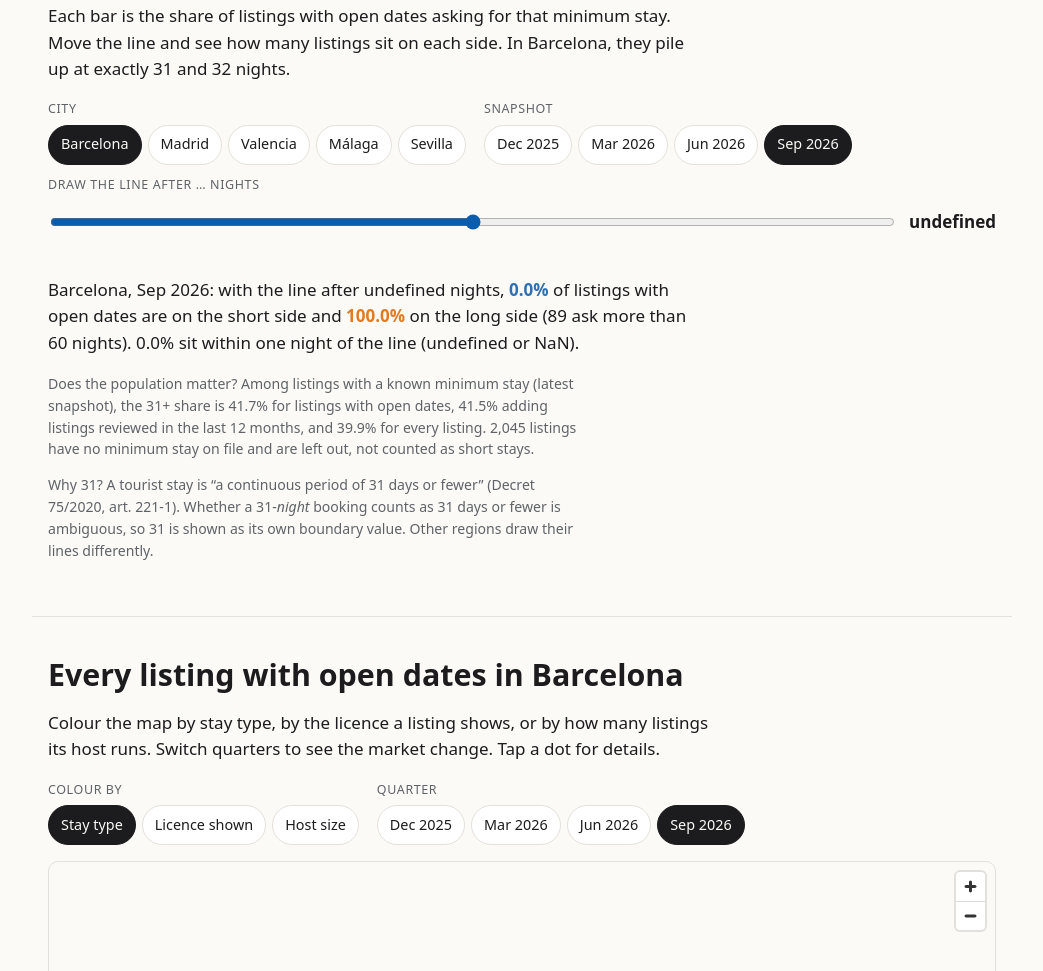
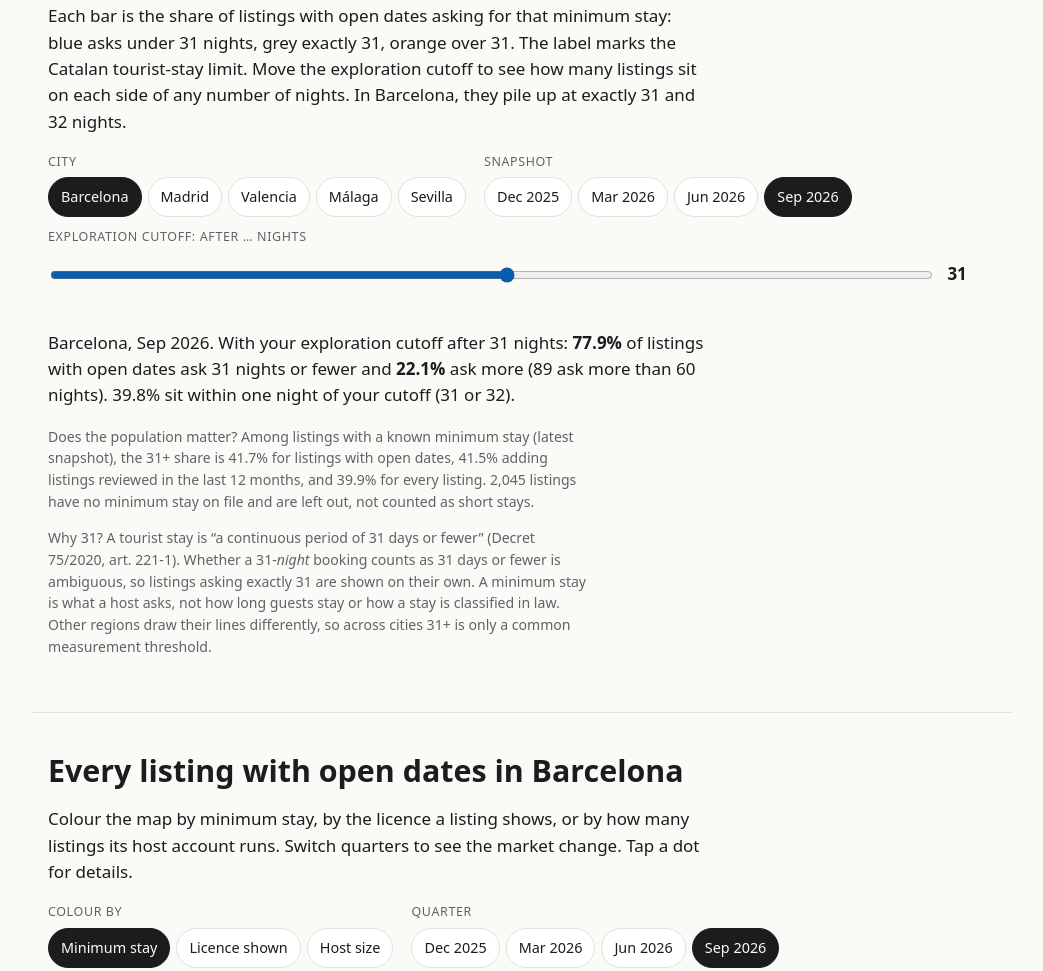
Before and after one commit to renzorico/spain-housing-str-analysis, a website built with Vite: page site/index.html in a window 1280 px wide. Shown: the part 612-1583 px from the top of the page, without its empty margins (118-1161 px from the left). Built offline with nearby package versions, Linux system fonts and the light colour scheme; no server answers; what @observablehq/plot would draw is missing.

Commit message:
minimum-stay labels on the site: under 31, exactly 31, over 31; fixed legal limit, labelled exploration cutoff

```diff
--- a/site/index.html
+++ b/site/index.html
@@ -34,10 +34,11 @@
       <p class="kicker">Barcelona · Madrid · Valencia · Málaga · Sevilla · Dec 2025 – Sep 2026</p>
       <h1>The 31-night line</h1>
       <p class="lede">
-        In Catalonia, a stay of 31 days or fewer in a tourist flat needs a tourist licence. Longer
-        stays are seasonal lets, under different rules. This page looks at where Airbnb listings sit
-        against that line, and against the other housing rules in force. It reports what the data
-        shows, and what it cannot show. It takes no position on the rules.
+        In Catalonia, a tourist flat is let for stays of 31 days or fewer; the rules treat longer
+        stays differently. This page looks at where Airbnb listings' minimum stays sit against that
+        number, and against the other housing rules in force. A minimum stay is a setting a host
+        chooses, not a contract, an actual stay or a legal finding. The page reports what the data
+        shows and what it cannot show.
       </p>
       <div class="stats" id="hero-stats" aria-live="polite"></div>
     </header>
@@ -46,9 +47,10 @@
       <section id="nights" aria-labelledby="nights-title">
         <h2 id="nights-title">Where would you draw the line?</h2>
         <p>
-          Each bar is the share of listings with open dates asking for that minimum stay. Move the line and
-          see how many listings sit on each side. In Barcelona, they pile up at exactly 31 and 32
-          nights.
+          Each bar is the share of listings with open dates asking for that minimum stay: blue
+          asks under 31 nights, grey exactly 31, orange over 31. The label marks the Catalan
+          tourist-stay limit. Move the exploration cutoff to see how many listings sit on each
+          side of any number of nights. In Barcelona, they pile up at exactly 31 and 32 nights.
         </p>
         <div class="controls" id="nights-controls"></div>
         <div class="chart" id="nights-chart" role="img"></div>
@@ -56,16 +58,18 @@
         <p class="note" id="nights-robustness"></p>
         <p class="note">
           Why 31? A tourist stay is “a continuous period of 31 days or fewer” (Decret 75/2020, art.
-          221-1). Whether a 31-<em>night</em> booking counts as 31 days or fewer is ambiguous, so 31
-          is shown as its own boundary value. Other regions draw their lines differently.
+          221-1). Whether a 31-<em>night</em> booking counts as 31 days or fewer is ambiguous, so
+          listings asking exactly 31 are shown on their own. A minimum stay is what a host asks,
+          not how long guests stay or how a stay is classified in law. Other regions draw their
+          lines differently, so across cities 31+ is only a common measurement threshold.
         </p>
       </section>
 
       <section id="map-section" aria-labelledby="map-title">
         <h2 id="map-title">Every listing with open dates in Barcelona</h2>
         <p>
-          Colour the map by stay type, by the licence a listing shows, or by how many listings its
-          host runs. Switch quarters to see the market change. Tap a dot for details.
+          Colour the map by minimum stay, by the licence a listing shows, or by how many listings its
+          host account runs. Switch quarters to see the market change. Tap a dot for details.
         </p>
         <div class="controls" id="map-controls"></div>
         <div class="map-wrap">
@@ -90,8 +94,9 @@
         <div class="chart" id="flows-chart" role="img"></div>
         <h3>Is Barcelona different?</h3>
         <p>
-          Month-plus listings (31+ nights) left faster than tourist ones in Barcelona. Catalonia
-          extended its rent cap to seasonal lets on 1 January 2026, so the obvious question is
+          Month-plus listings (31+ nights) were more likely than shorter-stay ones to be absent from the
+          later scrape in Barcelona. Catalonia
+          extended its rent limit to seasonal lets on 1 January 2026, so the obvious question is
           whether the law explains it. The check: the same gap in cities where that law does not
           apply, with uncertainty that allows for one operator withdrawing many listings at once.
         </p>
@@ -139,8 +144,8 @@
         <div class="chart" id="register-chart" role="img"></div>
         <p class="note">
           One dot per neighbourhood, September 2026. Dots above the diagonal have more
-          listings with open dates than registered flats. Colour shows the share of listings asking 31+ nights,
-          which need no tourist licence. Grey dots have no listings.
+          listings with open dates than registered flats. Colour shows the share of listings asking 31+ nights;
+          a minimum stay is a setting, not proof of how a flat is let. Grey dots have no listings.
         </p>
         <p class="note" id="register-reconciliation"></p>
       </section>
@@ -149,7 +154,7 @@
         <h2 id="rents-title">What rents did</h2>
         <p>
           The average monthly rent of new leases in Barcelona, from the deposits landlords lodge
-          with the Catalan housing agency. Dashed lines mark when the rent cap and its extension
+          with the Catalan housing agency. Dashed lines mark when the rent limit and its extension
           to seasonal lets started.
         </p>
         <div class="controls" id="rents-controls"></div>
--- a/site/src/cities.ts
+++ b/site/src/cities.ts
@@ -23,7 +23,7 @@ const MEASURES: Record<Measure, MeasureInfo> = {
   share_month_plus: {
     label: "31+ nights",
     axis: `% of ${POPULATION} asking 31+ nights →`,
-    note: "Month-plus listings are a neutral, city-independent measure: the legal tourist/seasonal line differs between regions.",
+    note: "31+ nights is a common measurement threshold, not a legal rule shared by every region: the legal lines differ between regions.",
   },
   share_31_nights: {
     label: "Exactly 31",
--- a/site/src/data.ts
+++ b/site/src/data.ts
@@ -52,7 +52,7 @@ export interface Meta {
   observation_window: [string, string];
   post_observation_developments: LaterDevelopment[];
   context_events: Record<string, string>;
-  max_tourist_nights: number;
+  stay_line_nights: number;
   sources: Source[];
   caveats: string[];
 }
@@ -169,7 +169,8 @@ export interface Register {
   neighbourhood_reconciliation: NeighbourhoodReconciliation;
 }
 
-export const BANDS = ["tourist", "boundary", "seasonal"] as const;
+// Minimum stay asked, against the 31-night line. Observed settings, not legal classes.
+export const BANDS = ["under_31", "exactly_31", "over_31"] as const;
 export type Band = (typeof BANDS)[number];
 
 /** Where one snapshot's listings with open dates were in a later snapshot. */
--- a/site/src/flows.ts
+++ b/site/src/flows.ts
@@ -6,9 +6,9 @@ import { BANDS, CITIES, CITY_LABELS, type Band, type City, type CityRow, type Tr
 import { cssVar, el, formatInt, formatPct, formatQuarter, POPULATION, requireElement, segmented } from "./ui";
 
 const BAND_LABELS: Record<Band, string> = {
-  tourist: "Tourist (<31)",
-  boundary: "Boundary (31)",
-  seasonal: "Seasonal (>31)",
+  under_31: "Under 31",
+  exactly_31: "Exactly 31",
+  over_31: "Over 31",
 };
 
 const OUTCOMES = ["same band", "other band", "listed, no open dates", "absent from later scrape"] as const;
--- a/site/src/levers.ts
+++ b/site/src/levers.ts
@@ -66,7 +66,7 @@ function dataShows(id: string, { meta, register, rents, trends, cities }: Inputs
       if (!first || !second || !last || barcelona === undefined || others.length === 0) return "";
       return (
         `${formatPct(barcelona, 0)} of Barcelona's ${POPULATION} ask 31+ nights, vs ${Math.round(Math.min(...others))}–${Math.round(Math.max(...others))}% in ${CITIES.filter((c) => c !== "barcelona").map((c) => CITY_LABELS[c]).join(", ")}. ` +
-        `Seasonal-band listings went from ${formatInt(first.bands.seasonal)} (${formatQuarter(first.snapshot)}) to ${formatInt(second.bands.seasonal)} (${formatQuarter(second.snapshot)}) and ${formatInt(last.bands.seasonal)} (${formatQuarter(last.snapshot)}). ` +
+        `Listings asking over 31 nights went from ${formatInt(first.bands.over_31)} (${formatQuarter(first.snapshot)}) to ${formatInt(second.bands.over_31)} (${formatQuarter(second.snapshot)}) and ${formatInt(last.bands.over_31)} (${formatQuarter(last.snapshot)}). ` +
         `Month-plus listings were clearly more likely than shorter-stay ones to be absent from the later scrape in ${clearGapCities.length} of 5 cities (${clearGapCities.join(", ")}; host-account intervals above zero), and Barcelona's gap cannot be told apart from any other city's.`
       );
     }
--- a/site/src/main.ts
+++ b/site/src/main.ts
@@ -109,7 +109,7 @@ async function main(): Promise<void> {
   const [meta, nights, cities, register] = await Promise.all([loadMeta(), loadNights(), loadCities(), loadRegister()]);
   renderHeroStats(cities, register);
   renderFooter(meta);
-  initNightsChart(nights, meta.max_tourist_nights, cities);
+  initNightsChart(nights, meta.stay_line_nights, cities);
   loadMapWhenNear(meta.snapshots.barcelona);
 
   // The sections below the map: small files, loaded together.
--- a/site/src/map.ts
+++ b/site/src/map.ts
@@ -29,9 +29,9 @@ interface Category {
 // Legend order and colours per mode, keyed by the code in the export.
 const CATEGORIES: Record<ColourMode, Record<string, Category>> = {
   band: {
-    tourist: { label: "Tourist (< 31 nights)", colourVar: "--tourist" },
-    boundary: { label: "Boundary (31 nights)", colourVar: "--boundary" },
-    seasonal: { label: "Seasonal (> 31 nights)", colourVar: "--seasonal" },
+    under_31: { label: "Under 31 nights", colourVar: "--tourist" },
+    exactly_31: { label: "Exactly 31 nights", colourVar: "--boundary" },
+    over_31: { label: "Over 31 nights", colourVar: "--seasonal" },
   },
   licence: {
     tourist_flat: { label: "Tourist licence", colourVar: "--tourist" },
@@ -55,7 +55,7 @@ const CATEGORIES: Record<ColourMode, Record<string, Category>> = {
 const PROPERTY: Record<ColourMode, "b" | "l" | "h"> = { band: "b", licence: "l", host: "h" };
 
 const MODE_OPTIONS: { value: ColourMode; label: string }[] = [
-  { value: "band", label: "Stay type" },
+  { value: "band", label: "Minimum stay" },
   { value: "licence", label: "Licence shown" },
   { value: "host", label: "Host size" },
 ];
--- a/site/src/nightsChart.ts
+++ b/site/src/nightsChart.ts
@@ -1,9 +1,11 @@
-// "Where would you draw the line?" - minimum-stay distribution with a
-// movable legal line.
+// "Where would you draw the line?" - minimum-stay distribution. Bars are
+// coloured by what listings ask (under / exactly / over the 31-night limit),
+// the legal limit is a fixed marker, and the reader's own cutoff is a
+// separate, labelled exploration line.
 import * as Plot from "@observablehq/plot";
 
 import { mountChart, plotStyle } from "./charts";
-import { CITIES, CITY_LABELS, type City, type CityRow, type NightsRow } from "./data";
+import { CITIES, CITY_LABELS, type Band, type City, type CityRow, type NightsRow } from "./data";
 import { cssVar, el, formatInt, formatPct, POPULATION, requireElement, segmented } from "./ui";
 
 const MAX_NIGHTS_SHOWN = 60; // longer minimum stays are summarised in the readout
@@ -15,10 +17,10 @@ interface Bar {
   listings: number;
   share: number;
   medianPrice: number | null;
-  side: "tourist" | "seasonal";
+  band: Band;
 }
 
-export function initNightsChart(rows: NightsRow[], legalLine: number, cities: CityRow[]): void {
+export function initNightsChart(rows: NightsRow[], stayLine: number, cities: CityRow[]): void {
   const chart = requireElement<HTMLDivElement>("nights-chart");
   const controls = requireElement<HTMLDivElement>("nights-controls");
   const readout = requireElement<HTMLParagraphElement>("nights-readout");
@@ -28,8 +30,10 @@ export function initNightsChart(rows: NightsRow[], legalLine: number, cities: Ci
 
   let city: City = "barcelona";
   let round = roundsFor(city).at(-1) ?? "";
-  let line = legalLine;
+  let cutoff = stayLine; // the reader's exploration cutoff; starts at the legal limit
   let render = () => {}; // replaced by mountChart below
+
+  const bandOf = (nights: number): Band => (nights < stayLine ? "under_31" : nights === stayLine ? "exactly_31" : "over_31");
 
   function bars(): { shown: Bar[]; total: number; beyond: number } {
     const selected = rows.filter((r) => r.city === city && r.round === round);
@@ -41,7 +45,7 @@ export function initNightsChart(rows: NightsRow[], legalLine: number, cities: Ci
         listings: r.listings,
         share: (r.listings / total) * 100,
         medianPrice: r.median_price,
-        side: r.nights <= line ? ("tourist" as const) : ("seasonal" as const),
+        band: bandOf(r.nights),
       }));
     const beyond = selected.filter((r) => r.nights > MAX_NIGHTS_SHOWN).reduce((sum, r) => sum + r.listings, 0);
     return { shown, total, beyond };
@@ -68,20 +72,31 @@ export function initNightsChart(rows: NightsRow[], legalLine: number, cities: Ci
         label: "minimum stay (nights) →",
         type: "band",
         domain: Array.from({ length: MAX_NIGHTS_SHOWN }, (_, i) => i + 1),
-        // Label 1, the line itself, and round numbers that are not so close
-        // to the line that the labels collide.
+        // Label 1, the legal limit, the cutoff, and round numbers that are not
+        // so close to either that the labels collide.
         tickFormat: (n: number) =>
-          n === 1 || n === line || (n % tickStep === 0 && Math.abs(n - line) > 2) ? String(n) : "",
+          n === 1 ||
+          n === stayLine ||
+          n === cutoff ||
+          (n % tickStep === 0 && Math.abs(n - stayLine) > 2 && Math.abs(n - cutoff) > 2)
+            ? String(n)
+            : "",
         padding: 0.12,
       },
       y: { label: `↑ % of ${POPULATION}`, grid: true, nice: true },
       color: {
-        domain: ["tourist", "seasonal"],
-        range: [cssVar("--tourist"), cssVar("--seasonal")],
+        domain: ["under_31", "exactly_31", "over_31"],
+        range: [cssVar("--tourist"), cssVar("--boundary"), cssVar("--seasonal")],
       },
       marks: [
-        Plot.barY(shown, { x: "nights", y: "share", fill: "side" }),
-        Plot.ruleX([line], {
+        Plot.barY(shown, { x: "nights", y: "share", fill: "band" }),
+        // Fixed: the Catalan tourist-stay limit (what it means is explained under the chart).
+        Plot.text(
+          shown.filter((b) => b.nights === stayLine),
+          { x: "nights", y: "share", text: () => `Catalan tourist-stay limit: ${stayLine} days →`, textAnchor: "end", dx: -6, fill: cssVar("--muted") },
+        ),
+        // Movable: the reader's own cutoff, drawn between two bars.
+        Plot.ruleX([cutoff], {
           x: (n: number) => n,
           dx: width / MAX_NIGHTS_SHOWN / 2,
           stroke: cssVar("--text"),
@@ -112,16 +127,16 @@ export function initNightsChart(rows: NightsRow[], legalLine: number, cities: Ci
 
   function updateReadout(shown: Bar[], total: number, beyond: number): void {
     updateRobustness();
-    const touristSide = shown.filter((b) => b.side === "tourist").reduce((s, b) => s + b.listings, 0);
-    const nearLine = shown.filter((b) => b.nights === line || b.nights === line + 1).reduce((s, b) => s + b.listings, 0);
+    const atOrBelow = shown.filter((b) => b.nights <= cutoff).reduce((s, b) => s + b.listings, 0);
+    const nearCutoff = shown.filter((b) => b.nights === cutoff || b.nights === cutoff + 1).reduce((s, b) => s + b.listings, 0);
     readout.replaceChildren(
-      document.createTextNode(`${CITY_LABELS[city]}, ${round}: with the line after ${line} nights, `),
-      el("span", { class: "tourist" }, formatPct((touristSide / total) * 100)),
-      document.createTextNode(` of ${POPULATION} are on the short side and `),
-      el("span", { class: "seasonal" }, formatPct(((total - touristSide) / total) * 100)),
+      document.createTextNode(`${CITY_LABELS[city]}, ${round}. With your exploration cutoff after ${cutoff} nights: `),
+      el("strong", {}, formatPct((atOrBelow / total) * 100)),
+      document.createTextNode(` of ${POPULATION} ask ${cutoff} nights or fewer and `),
+      el("strong", {}, formatPct(((total - atOrBelow) / total) * 100)),
       document.createTextNode(
-        ` on the long side${beyond ? ` (${formatInt(beyond)} ask more than ${MAX_NIGHTS_SHOWN} nights)` : ""}. ` +
-          `${formatPct((nearLine / total) * 100)} sit within one night of the line (${line} or ${line + 1}).`,
+        ` ask more${beyond ? ` (${formatInt(beyond)} ask more than ${MAX_NIGHTS_SHOWN} nights)` : ""}. ` +
+          `${formatPct((nearCutoff / total) * 100)} sit within one night of your cutoff (${cutoff} or ${cutoff + 1}).`,
       ),
     );
   }
@@ -142,19 +157,19 @@ export function initNightsChart(rows: NightsRow[], legalLine: number, cities: Ci
   }
 
   const sliderGroup = el("div", { class: "control-group wide" });
-  const sliderLabel = el("label", { class: "control-label", for: "line-slider" }, "Draw the line after … nights");
+  const sliderLabel = el("label", { class: "control-label", for: "line-slider" }, "Exploration cutoff: after … nights");
   const slider = el("input", {
     id: "line-slider",
     type: "range",
     min: "1",
     max: String(MAX_NIGHTS_SHOWN - 1),
     step: "1",
-    value: String(line),
+    value: String(cutoff),
   });
-  const output = el("output", { for: "line-slider" }, `${line}`);
+  const output = el("output", { for: "line-slider" }, `${cutoff}`);
   slider.addEventListener("input", () => {
-    line = Number(slider.value);
-    output.textContent = `${line}`;
+    cutoff = Number(slider.value);
+    output.textContent = `${cutoff}`;
     render();
   });
   const sliderRow = el("div", { class: "slider-row" });
--- a/site/src/styles.css
+++ b/site/src/styles.css
@@ -1,6 +1,9 @@
 /* Design tokens. Category colours are the same three everywhere:
    tourist / boundary / seasonal. Picked for contrast in both themes and
    for colour-blind readers (blue / grey / orange). */
+/* Token names --tourist / --boundary / --seasonal are historical: they colour
+   the three minimum-stay groups (under 31, exactly 31, over 31 nights), which
+   are observed settings and not legal classes. */
 :root {
   --bg: #fbfaf7;
   --surface: #ffffff;
@@ -241,15 +244,6 @@ input[type="range"] {
   font-variant-numeric: tabular-nums;
 }
 
-.readout .tourist {
-  color: var(--tourist);
-  font-weight: 600;
-}
-
-.readout .seasonal {
-  color: var(--seasonal);
-  font-weight: 600;
-}
 
 /* ---- map ---- */
 .map-wrap {
```
